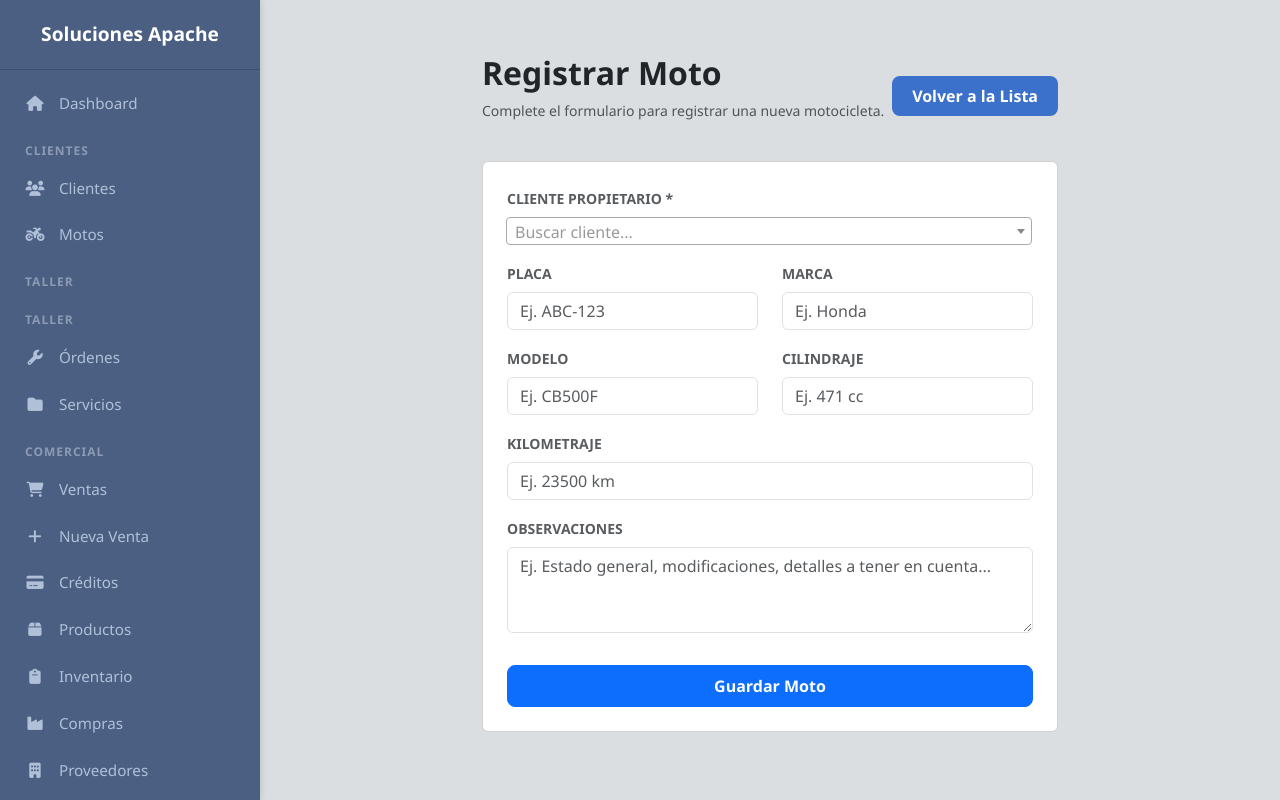
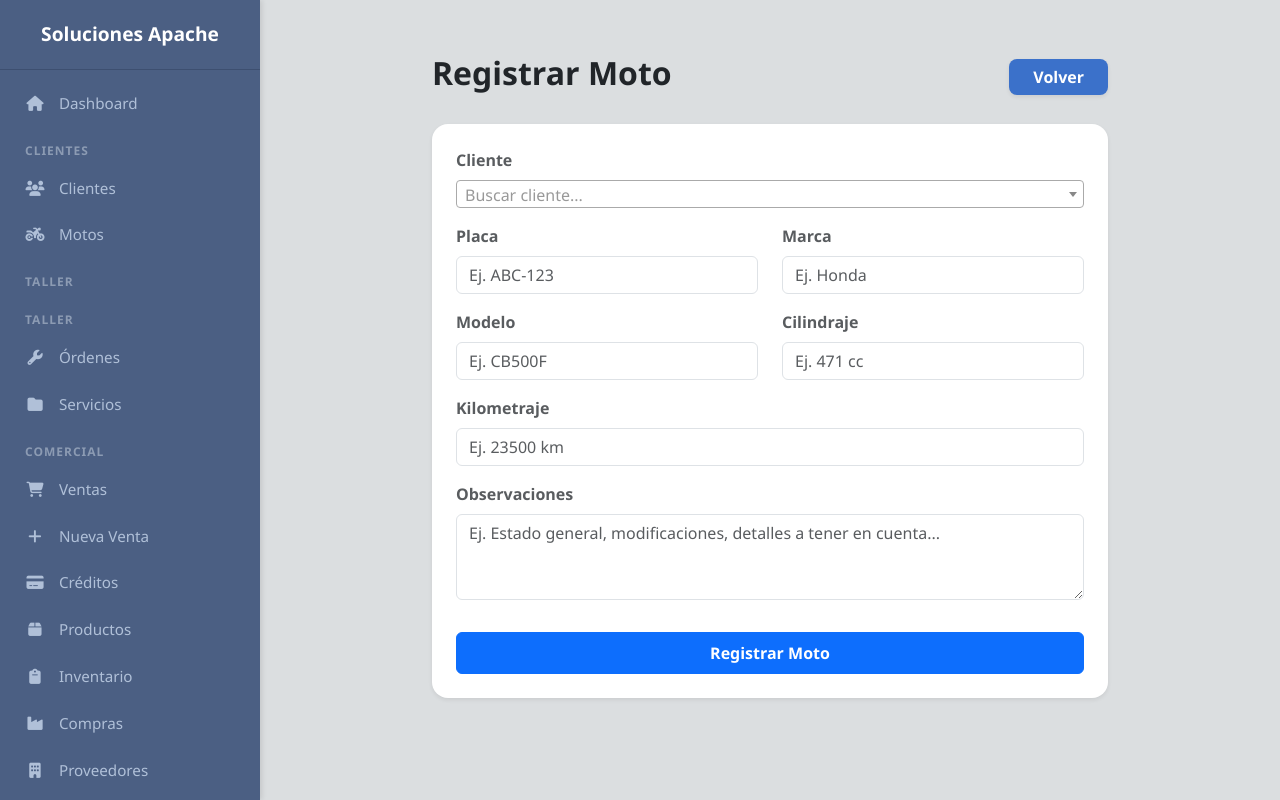
Before and after one commit to Marii060/SolucionesApache, a Django app: page /gestion/registrar-moto/ in a window 1280 px wide. Run offline with Django 5.2, Linux system fonts and the light colour scheme; a user stored in the database is signed in; tables that the repository leaves empty hold one stand-in row (values such as "Sample post"); some libraries are stand-ins or nearby versions.

Commit message:
style: estandarizar botones y mejorar diseño de formularios de clientes y motos

```diff
--- a/gestion/templates/gestion/registrar_moto.html
+++ b/gestion/templates/gestion/registrar_moto.html
@@ -1,80 +1,60 @@
 {% extends 'base.html' %}
-{% block title %}Registrar Moto - Soluciones Apache{% endblock %}
 
 {% block content %}
-<div class="container mt-4" style="max-width: 600px">
+<div class="container mt-4" style="max-width: 700px;">
+    <!-- Encabezado -->
     <div class="d-flex justify-content-between align-items-center mb-4">
-    <div>
-      <h2 class="fw-bold text-dark">Registrar Moto</h2>
-      <p class="text-muted small">
-        {% if cliente %}
-          Asignando nueva moto a: <strong>{{ cliente.nombre }}</strong>
-        {% else %}
-          Complete el formulario para registrar una nueva motocicleta.
-        {% endif %}
-      </p>
+        <h2 class="fw-bold text-dark">{% if moto %}Editar Moto{% else %}Registrar Moto{% endif %}</h2>
+        <a href="{% url 'gestion:lista_motos' %}"
+   class="btn fw-bold px-4 shadow-sm"
+   style="background-color: #3b71ca; color: white; border-radius: 8px; border: none;">
+   Volver
+</a>
     </div>
 
-    {% if cliente %}
-      <a href="{% url 'gestion:detalle_cliente' cliente.id_cliente %}"
-         class="btn fw-bold"
-         style="background-color: #3b71ca; color: white; border-radius: 8px; border: none; padding: 8px 20px;">
-         Volver al Perfil
-      </a>
-    {% else %}
-      <a href="{% url 'gestion:lista_motos' %}"
-         class="btn fw-bold"
-         style="background-color: #3b71ca; color: white; border-radius: 8px; border: none; padding: 8px 20px;">
-         Volver a la Lista
-      </a>
-    {% endif %}
-</div>
-
-  <div class="card card-custom bg-white p-4">
+    <!-- Formulario estructurado -->
+    <div class="card shadow-sm border-0 rounded-4 p-4">
         <form method="POST">
             {% csrf_token %}
             <div class="row">
-        <div class="col-md-12 mb-3">
-    <label class="form-label fw-bold small text-muted">CLIENTE PROPIETARIO *</label>
-    <div class="input-group">
+                <!-- Cliente -->
+                <div class="col-12 mb-3">
+                    <label class="form-label fw-bold text-muted">Cliente</label>
                     {{ form.id_cliente }}
-    </div>
-    {% if form.id_cliente.errors %}
-        <div class="text-danger small mt-1">{{ form.id_cliente.errors }}</div>
-    {% endif %}
                 </div>
 
                 <div class="col-md-6 mb-3">
-          <label class="form-label fw-bold small text-muted">PLACA</label>
+                    <label class="form-label fw-bold text-muted">Placa</label>
                     {{ form.placa }}
                 </div>
                 <div class="col-md-6 mb-3">
-          <label class="form-label fw-bold small text-muted">MARCA</label>
+                    <label class="form-label fw-bold text-muted">Marca</label>
                     {{ form.marca }}
                 </div>
+
                 <div class="col-md-6 mb-3">
-          <label class="form-label fw-bold small text-muted">MODELO</label>
+                    <label class="form-label fw-bold text-muted">Modelo</label>
                     {{ form.modelo }}
                 </div>
                 <div class="col-md-6 mb-3">
-          <label class="form-label fw-bold small text-muted">CILINDRAJE</label>
+                    <label class="form-label fw-bold text-muted">Cilindraje</label>
                     {{ form.cilindraje }}
                 </div>
-        <div class="col-md-12 mb-3">
-          <label class="form-label fw-bold small text-muted">KILOMETRAJE</label>
+
+                <div class="col-12 mb-3">
+                    <label class="form-label fw-bold text-muted">Kilometraje</label>
                     {{ form.kilometraje }}
                 </div>
-        <div class="col-md-12 mb-3">
-          <label class="form-label fw-bold small text-muted">OBSERVACIONES</label>
+
+                <div class="col-12 mb-3">
+                    <label class="form-label fw-bold text-muted">Observaciones</label>
                     {{ form.observaciones }}
                 </div>
             </div>
 
-      <div class="d-grid mt-3">
-        <button type="submit" class="btn btn-primary fw-bold py-2" style="border-radius: 8px">
-          Guardar Moto
+            <button type="submit" class="btn btn-primary w-100 fw-bold mt-3 py-2">
+                {% if moto %}Guardar Cambios{% else %}Registrar Moto{% endif %}
             </button>
-      </div>
         </form>
     </div>
 </div>
```
Also changed, not shown: gestion/templates/gestion/crear_cliente.html (+11 -16 lines). Lines whose indentation alone changed are shown as unchanged.
